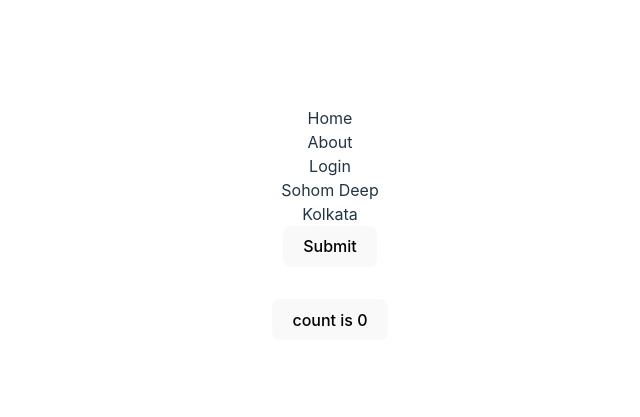
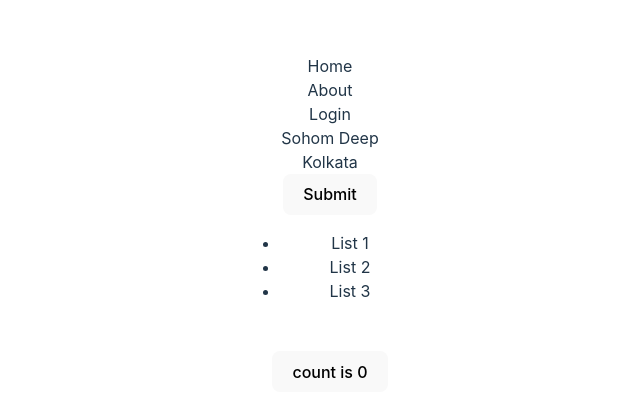
Before and after one commit to Sohomdeep/react-features, a React (Vite) app: page / in a window 1280 px wide. Shown: the part 161-578 px from the top of the page, without its empty margins (310-950 px from the left). Built offline with nearby package versions, Linux system fonts and the light colour scheme.

Commit message:
another example of chindren prop, html element pass as prop.children

```diff
--- a/src/App.jsx
+++ b/src/App.jsx
@@ -3,6 +3,7 @@ import './App.css'
 import NavBar from './assets/components/NavBar'
 import Data from './assets/components/Data'
 import Button from './assets/components/Button'
+import List from './assets/components/List'
 
 function App() {
   const [count, setCount] = useState(0)
@@ -15,6 +16,12 @@ function App() {
 
       <Button>Submit</Button>
 
+      <List>
+        <li>List 1</li>
+        <li>List 2</li>
+        <li>List 3</li>
+      </List>
+
       <div className="card">
         <button onClick={() => setCount((count) => count + 1)}>
           count is {count}
--- /dev/null
+++ b/src/assets/components/List.jsx
@@ -0,0 +1,8 @@
+
+const List = ({children}) => {
+  return (
+    <ul>{children}</ul>
+  )
+}
+
+export default List
```
